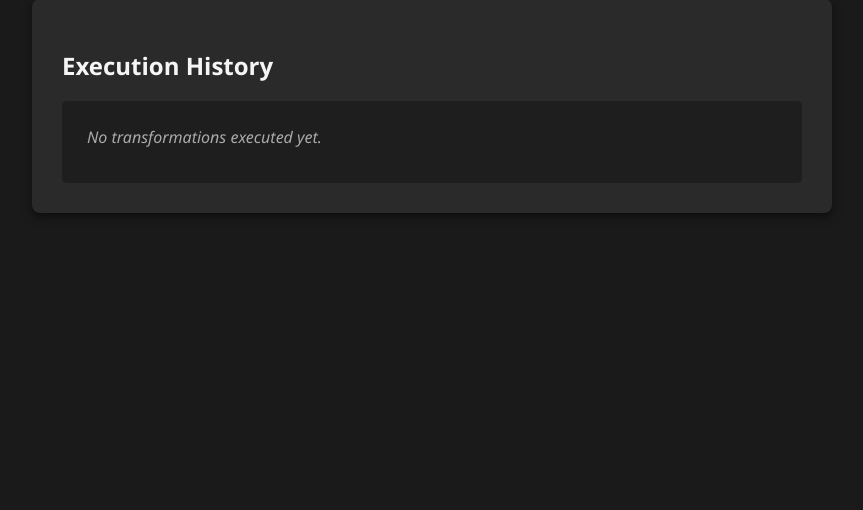
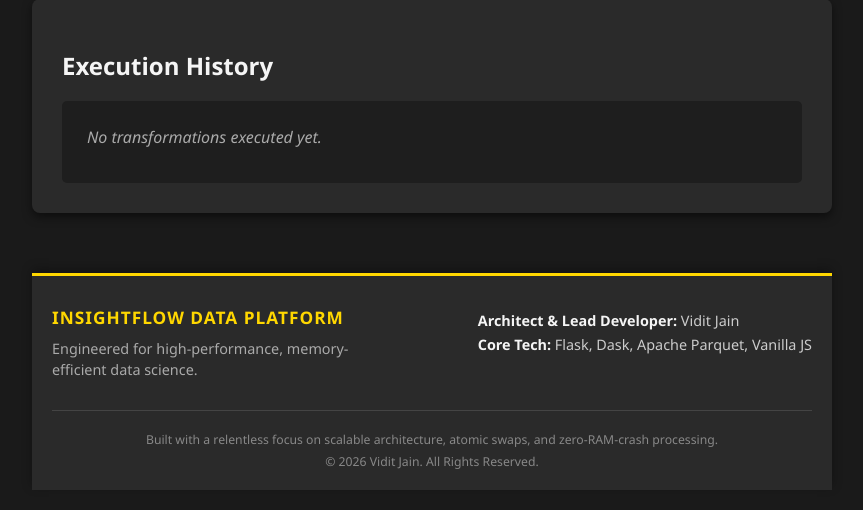
Before and after one commit to jainvidit08/InsightFlow, a Flask app: page / in a window 1280 px wide. Shown: the part 969-1479 px from the top of the page, without its empty margins (208-1071 px from the left). Before the commit the page ends 1182 px from the top, so only its background shows below. Run offline with Flask 3, Linux system fonts and the light colour scheme; data that the repository does not hold is empty; parts of the project's set-up code (start-up, migrations or seed data) failed here and were passed over; some libraries are stand-ins or nearby versions.

Commit message:
Finished Base version v1.0

```diff
--- a/static/main.js
+++ b/static/main.js
@@ -7,14 +7,44 @@ window.addEventListener('DOMContentLoaded', async () => {
         if (state.status === "success") {
             // 1. Restore the Schema UI
             if (state.schema) {
+                // --- FIX 1: Restore the global schema so Scatter Plots work after refresh! ---
+                window.current_schema = state.schema;
+
                 document.getElementById('schemaSection').style.display = 'block';
                 document.getElementById('rowCountDisplay').textContent = `Total Rows: ${state.row_count.toLocaleString()}`;
 
                 const schemaBody = document.getElementById('schemaBody');
                 schemaBody.innerHTML = '';
+
+                // --- FIX 2: Rebuild the table WITH the Visualize buttons ---
                 for (const [columnName, dataType] of Object.entries(state.schema)) {
                     const tr = document.createElement('tr');
-                    tr.innerHTML = `<td>${columnName}</td><td>${dataType}</td>`;
+                    tr.style.borderBottom = "1px solid #333";
+
+                    const tdName = document.createElement('td');
+                    tdName.style.padding = "8px 0";
+                    tdName.innerHTML = `<b>${columnName}</b>`;
+
+                    const tdType = document.createElement('td');
+                    tdType.style.color = "#AAAAAA";
+                    tdType.textContent = dataType.replace('object', 'Text/String').replace('float64', 'Decimal').replace('int64', 'Integer');
+
+                    // The Restored Visualize Button
+                    const tdAction = document.createElement('td');
+                    const visBtn = document.createElement('button');
+                    visBtn.textContent = 'Visualize';
+                    visBtn.className = 'btn-secondary';
+                    visBtn.style.padding = '5px 10px';
+                    visBtn.style.fontSize = '0.8em';
+
+                    visBtn.onclick = () => renderChart(columnName);
+
+                    tdAction.appendChild(visBtn);
+
+                    tr.appendChild(tdName);
+                    tr.appendChild(tdType);
+                    tr.appendChild(tdAction);
+
                     schemaBody.appendChild(tr);
                 }
             }
--- a/static/style.css
+++ b/static/style.css
@@ -222,3 +222,65 @@ header {
     background-color: #ff4c4c;
     color: var(--dark-bg);
 }
+
+/* ==========================================
+   FOOTER STYLING
+   ========================================== */
+.app-footer {
+    margin-top: 60px;
+    background-color: var(--panel-bg);
+    border-top: 3px solid var(--primary-yellow);
+    padding: 30px 20px 15px;
+    color: var(--text-light);
+    font-size: 0.9em;
+    box-shadow: 0 -4px 10px rgba(0, 0, 0, 0.3);
+}
+
+.footer-content {
+    display: flex;
+    justify-content: space-between;
+    flex-wrap: wrap;
+    max-width: 800px;
+    margin: 0 auto;
+    gap: 20px;
+}
+
+.footer-brand h4 {
+    color: var(--primary-yellow);
+    margin: 0 0 10px 0;
+    font-size: 1.2em;
+    text-transform: uppercase;
+    letter-spacing: 1px;
+}
+
+.footer-brand p {
+    margin: 0;
+    color: #AAAAAA;
+    max-width: 300px;
+    line-height: 1.4;
+}
+
+.footer-tech p {
+    margin: 5px 0;
+    color: #CCCCCC;
+}
+
+.footer-tech strong {
+    color: var(--text-light);
+}
+
+.footer-bottom {
+    text-align: center;
+    margin-top: 30px;
+    padding-top: 15px;
+    border-top: 1px solid #444;
+    font-size: 0.85em;
+    color: #888;
+    max-width: 800px;
+    margin-left: auto;
+    margin-right: auto;
+}
+
+.footer-bottom p {
+    margin: 5px 0;
+}
--- a/templates/dashboard.html
+++ b/templates/dashboard.html
@@ -121,6 +121,23 @@
             </div>
         </section>
 
+         <footer class="app-footer">
+        <div class="footer-content">
+            <div class="footer-brand">
+                <h4>InsightFlow Data Platform</h4>
+                <p>Engineered for high-performance, memory-efficient data science.</p>
+            </div>
+            <div class="footer-tech">
+                <p><strong>Architect & Lead Developer:</strong> Vidit Jain</p>
+                <p><strong>Core Tech:</strong> Flask, Dask, Apache Parquet, Vanilla JS</p>
+            </div>
+        </div>
+        <div class="footer-bottom">
+            <p>Built with a relentless focus on scalable architecture, atomic swaps, and zero-RAM-crash processing.</p>
+            <p>&copy; 2026 Vidit Jain. All Rights Reserved.</p>
+        </div>
+    </footer>
+
     </main>
 
     <script src="{{ url_for('static', filename='main.js') }}?v=2.0"></script>
```
